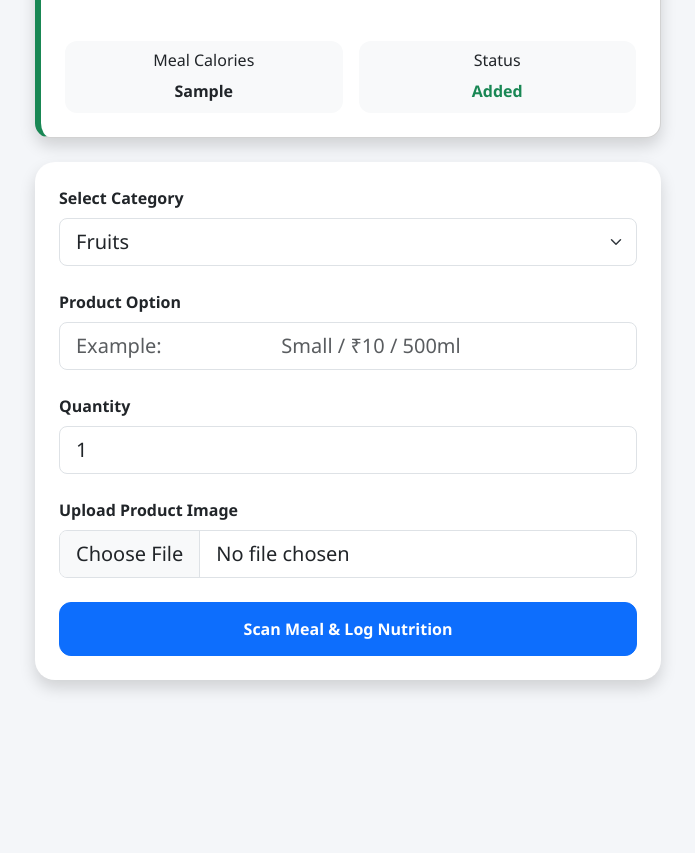
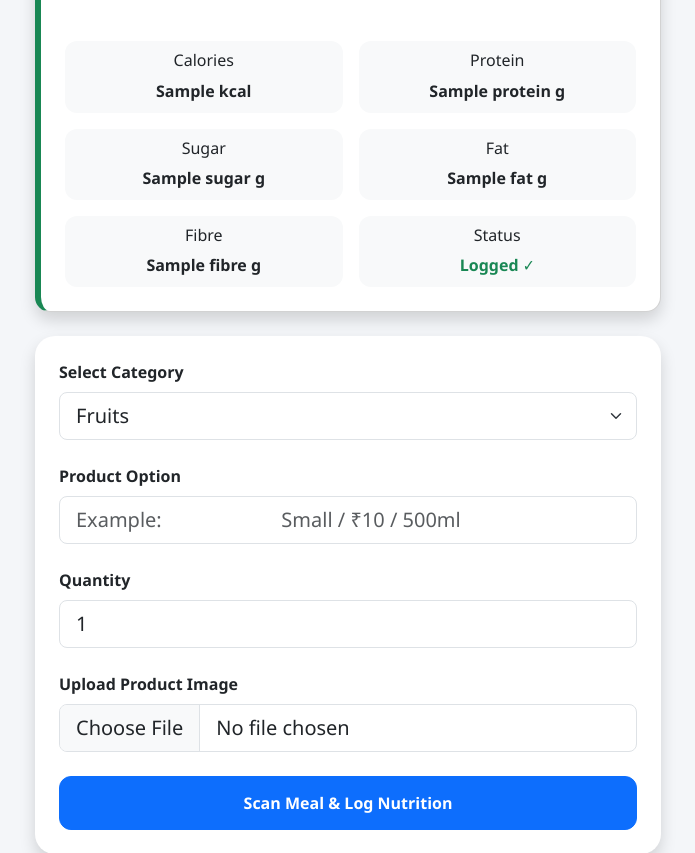
Before and after one commit to aaravbadoniya/nutriscan, a Flask app: template templates/index.html in a window 1280 px wide. Shown: the part 394-1247 px from the top of the page, without its empty margins (292-987 px from the left). Before the commit the page ends 1085 px from the top, so only its background shows below. Run offline with Flask 3, Linux system fonts and the light colour scheme; the template is opened without the code that fills it: most values are stand-ins (such as "Sample title", 1, 10 or a date in 2020).

Commit message:
minor updates

```diff
--- a/app.py
+++ b/app.py
@@ -266,7 +266,7 @@ def index():
                     if os.path.exists(filepath):
                         os.remove(filepath)
 
-    progress = (session['total_calories'] / daily_goal) * 100
+    progress = min((session['total_calories'] / daily_goal) * 100, 100)
 
     return render_template(
         "index.html",
--- a/templates/index.html
+++ b/templates/index.html
@@ -139,9 +139,9 @@
 
         <div class="progress mb-3">
 
-            <div class="progress-bar bg-success"
+            <div class="progress-bar {{ 'bg-danger' if daily_total > goal else 'bg-success' }}"
                  role="progressbar"
-                 style="--progress-width: {{ progress }}%; width: var(--progress-width);">
+                 style="width: {{ progress }}%;">
                 {{ progress|round(1) }}%
             </div>
 
@@ -162,6 +162,18 @@
         </p>
 
     </div>
+
+
+
+    <!-- ===================================== -->
+    <!-- ERROR MESSAGE -->
+    <!-- ===================================== -->
+
+    {% if error %}
+    <div class="alert alert-danger rounded-3 mb-4" role="alert">
+        {{ error }}
+    </div>
+    {% endif %}
 
 
 
@@ -199,19 +211,61 @@
 
                 <div class="nutrition-box">
 
-                    <h6>Meal Calories</h6>
+                    <h6>Calories</h6>
 
-                    <strong>
-
-                        {{ meal_cal }}
-
-                    </strong>
+                    <strong>{{ meal_cal }} kcal</strong>
 
                 </div>
 
             </div>
 
+            <div class="col-6">
 
+                <div class="nutrition-box">
+
+                    <h6>Protein</h6>
+
+                    <strong>{{ protein }} g</strong>
+
+                </div>
+
+            </div>
+
+            <div class="col-6">
+
+                <div class="nutrition-box">
+
+                    <h6>Sugar</h6>
+
+                    <strong>{{ sugar }} g</strong>
+
+                </div>
+
+            </div>
+
+            <div class="col-6">
+
+                <div class="nutrition-box">
+
+                    <h6>Fat</h6>
+
+                    <strong>{{ fat }} g</strong>
+
+                </div>
+
+            </div>
+
+            <div class="col-6">
+
+                <div class="nutrition-box">
+
+                    <h6>Fibre</h6>
+
+                    <strong>{{ fibre }} g</strong>
+
+                </div>
+
+            </div>
 
             <div class="col-6">
 
@@ -219,11 +273,7 @@
 
                     <h6>Status</h6>
 
-                    <strong class="text-success">
-
-                        Added
-
-                    </strong>
+                    <strong class="text-success">Logged ✓</strong>
 
                 </div>
 
```
